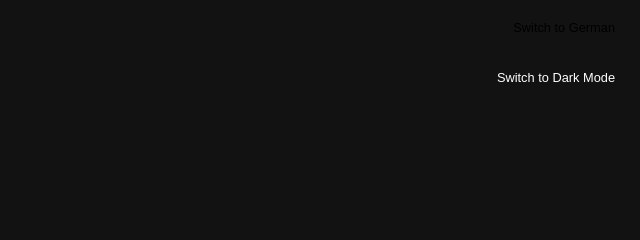
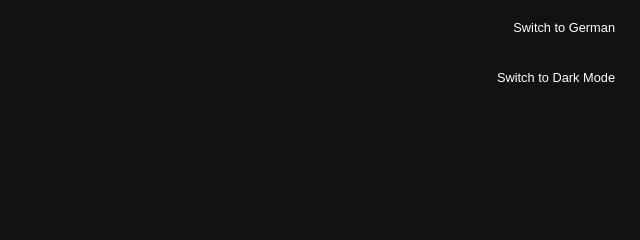
Before and after one commit to lucakursawe/portfolio, a plain HTML site: page index.html in a window 1280 px wide. Both pictures are taken after a click on the button "Switch to Dark Mode". Shown: the top 240 px of the page, 640-1280 px from the left. Drawn offline with Linux system fonts and the light colour scheme.

Commit message:
fixed darkmode toggle language button font color

```diff
--- a/style.css
+++ b/style.css
@@ -146,6 +146,17 @@ h1 {
 .dark-mode .toggle-button:hover {
     color: orangered;
 }
+
+.dark-mode .toggle-language {
+    border: none;
+    color: white;
+}
+
+.dark-mode .toggle-language:hover {
+    color: orangered;
+}
+
+/* Responsive design */
 @media (max-width: 768px) {
     h1 {
         font-size: 15vw;
```
